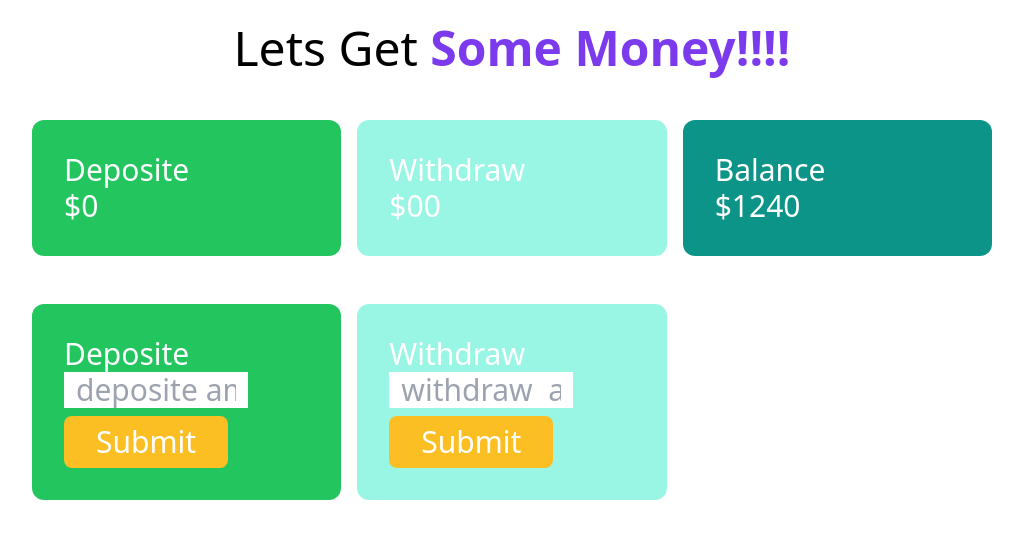
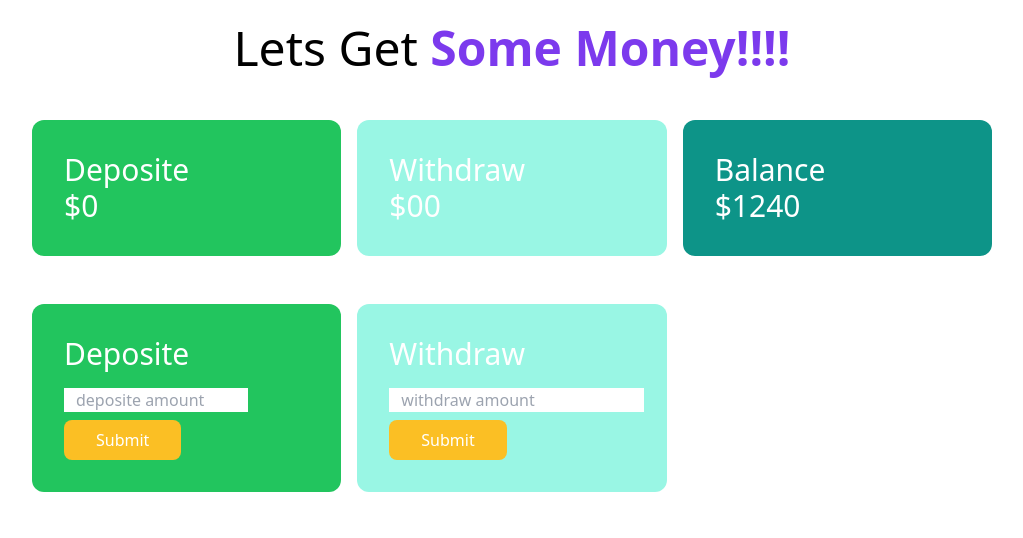
Before and after one commit to RASEL-BABU/-Bap-er-Bank, a plain HTML site: page bank.html in a window 1280 px wide. Shown: the whole page, without its empty margins (128-1151 px from the left). Drawn offline with nearby package versions, Linux system fonts and the light colour scheme.

Commit message:
somechange

```diff
--- a/bank.html
+++ b/bank.html
@@ -19,11 +19,11 @@
             <div class="grid grid-cols-3 gap-4  w-9/12 mx-auto text-white  ">
                 <div class="bg-green-500 p-8 text-3xl rounded-xl ">
                     <h2>Deposite</h2>
-                    <h3 >$<span id="deposite-total">0</span></h3>
+                    <h3>$<span id="deposite-total">0</span></h3>
                 </div>
                 <div class="bg-teal-200 p-8 text-3xl rounded-xl ">
                     <h2>Withdraw</h2>
-                    <h3>$<span id ="withdraw-balance">00</span></h3>
+                    <h3>$<span id="withdraw-balance">00</span></h3>
                 </div>
                 <div class="bg-teal-600 p-8 text-3xl rounded-xl ">
                     <h2>Balance</h2>
@@ -37,20 +37,23 @@
 
         <section class="mt-12">
             <div class="grid grid-cols-3 gap-4  w-9/12 mx-auto   ">
-                <div class="bg-green-500 p-8 text-3xl rounded-xl  ">
-                    <h2 class="text-white">Deposite</h2>
+                <div class="bg-green-500 p-8  rounded-xl  ">
+                    <h2 class="text-white text-3xl  pb-4">Deposite</h2>
                     <input class="w-9/12 block mb-2 px-3 " type="text" name="" id="deposite-amount"
                         placeholder="deposite amount">
-                        <button id="btn-deposit"class="bg-amber-400 hover:bg-sky-700 px-8 py-2 text-white font-medium rounded-lg">Submit</button>
+                    <button id="btn-deposit"
+                        class="bg-amber-400 hover:bg-sky-700 px-8 py-2 text-white font-medium rounded-lg">Submit</button>
 
                 </div>
-                <div class="bg-teal-200 p-8 text-3xl rounded-xl ">
-                    <h2 class="text-white">Withdraw</h2>
-                    <input class="w-9/12 block mb-2 px-3 " type="text" name="" id="withdraw-amount"
-                        placeholder="withdraw  amount">
+                <div class="bg-teal-200 p-8  rounded-xl ">
+                    <h2 class="text-white pb-4 text-3xl">Withdraw</h2>
+                    <input class=" block mb-2 px-3 " type="text" name="" id="withdraw-amount"
+                        placeholder="withdraw amount">
 
-                    <button id="btn-withdraw"class="bg-amber-400 hover:bg-sky-700 px-8 py-2 text-white font-medium rounded-lg">Submit</button>
+                    <button id="btn-withdraw"
+                        class="bg-amber-400 hover:bg-sky-700 px-8 py-2 text-white font-medium rounded-lg">Submit</button>
                 </div>
+            </div>
 
 
 
--- a/js/deposit.js
+++ b/js/deposit.js
@@ -8,11 +8,14 @@ document.getElementById('btn-deposit').addEventListener('click',function(){
 
 
 
+
+
     const depositeTotalAmount=document.getElementById('deposite-total');
 
     const preTotalAmountString=depositeTotalAmount.innerText;
 
     const preTotalAmount=parseFloat(preTotalAmountString);
+
 
     const  totalDepoSite=preTotalAmount+ newdeposite;
 
```
